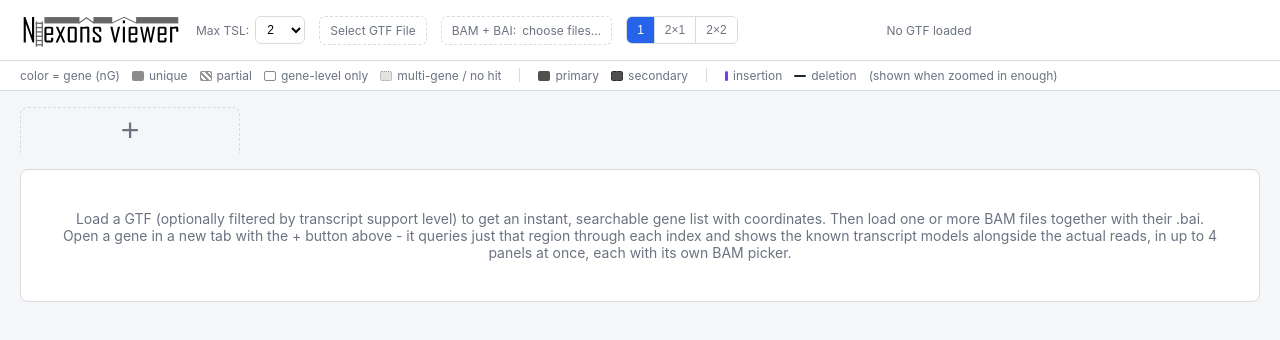
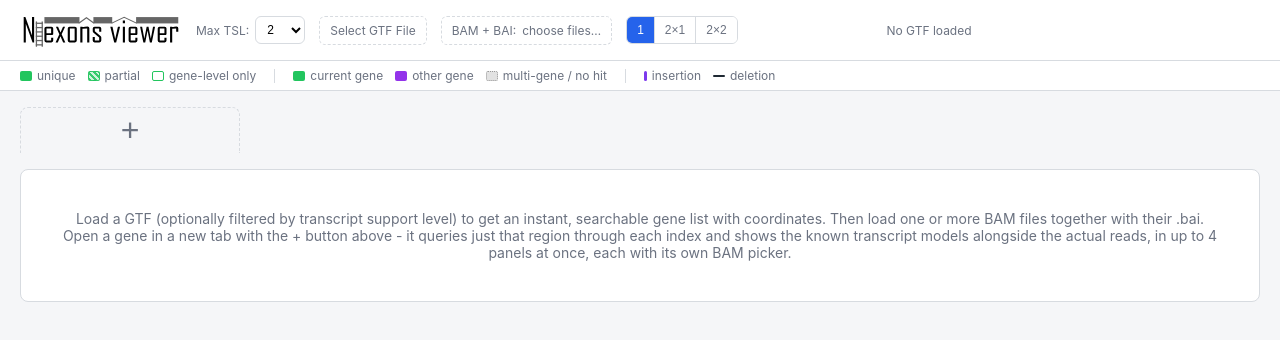
Before and after one commit to s-andrews/nexons-viewer, a React (Vite) app: page / in a window 1280 px wide. Shown: the top 340 px of the page. Built offline with nearby package versions, Linux system fonts and the light colour scheme.

Commit message:
Improve colour legend

```diff
--- a/src/App.css
+++ b/src/App.css
@@ -6,6 +6,8 @@
     --muted: #6b7280;
     --accent: #2563eb;
     --gene-neutral: 140,140,140;
+    --current-gene: 34,197,94;
+    --other-gene: 147,51,234;
 }
 
 body {
@@ -137,15 +139,18 @@ label.file-label-progress { cursor: default; }
     color: var(--muted);
     flex-wrap: wrap;
 }
+#legend .legend-row { display: flex; gap: 18px; align-items: center; flex-wrap: wrap; }
 #legend .group { display: flex; gap: 12px; align-items: center; }
 #legend .sep { width: 1px; height: 14px; background: var(--border); }
 #legend .item { display: flex; align-items: center; gap: 5px; }
 .box { width: 12px; height: 10px; border-radius: 2px; display: inline-block; vertical-align: middle; }
-.box.secondary { border: 1px dashed rgba(0,0,0,0.5); background: repeating-linear-gradient(45deg, rgba(0,0,0,0.15), rgba(0,0,0,0.15) 2px, transparent 2px, transparent 4px); }
-.box.style-unique { background: rgb(var(--gene-neutral)); }
-.box.style-partial { background: repeating-linear-gradient(45deg, rgba(var(--gene-neutral),0.9), rgba(var(--gene-neutral),0.9) 2px, transparent 2px, transparent 4px); border: 1px solid rgba(var(--gene-neutral),0.9); }
-.box.style-gene { background: transparent; border: 1.5px solid rgb(var(--gene-neutral)); }
+.box.style-unique { background: rgb(var(--current-gene)); }
+.box.style-partial { background: repeating-linear-gradient(45deg, rgba(var(--current-gene),0.9), rgba(var(--current-gene),0.9) 2px, rgba(var(--current-gene),0.22) 2px, rgba(var(--current-gene),0.22) 4px); border: 1px solid rgba(var(--current-gene),0.9); }
+.box.style-gene { background: transparent; border: 1.5px solid rgb(var(--current-gene)); }
 .box.style-multi { background: rgba(var(--gene-neutral),0.25); border: 1px dotted rgba(var(--gene-neutral),0.85); }
+.box.colour-current-gene { background: rgb(var(--current-gene)); }
+.box.colour-other-gene { background: rgb(var(--other-gene)); }
+.box.colour-no-gene { background: rgba(var(--gene-neutral),0.25); border: 1px dotted rgba(var(--gene-neutral),0.85); }
 
 #geneTabs { margin: 16px 20px 0 20px; }
 .tab-strip { display: flex; align-items: flex-start; gap: 8px; flex-wrap: wrap; }
--- a/src/components/AlignmentCanvas.tsx
+++ b/src/components/AlignmentCanvas.tsx
@@ -6,34 +6,21 @@ import type { BamRecord, CigarOp, ExonGene, ExonTranscript } from "../types";
 // would re-fire the peaks-reporting effect every render too.
 const EMPTY_TRANSCRIPTS: ExonTranscript[] = [];
 
-// Reads sharing a gene (nG) share a hue, so an overlapping gene's reads (parked in the
-// "no match to this gene" lane) can be visually traced back to which nearby gene they actually
-// belong to. Confidence (nR: unique/partial/gene/multi) is shown as fill *style* instead of hue -
-// see drawConfidenceBlock. "multi" reads may be compatible with more than one gene (per
-// nexons.py, not just one transcript), so they don't get a gene hue at all.
-const GENE_HUE_PALETTE = [
-    "31,119,180", "255,127,14", "44,160,44", "214,39,40", "148,103,189",
-    "140,86,75", "227,119,194", "188,189,34", "23,190,207", "241,143,1",
-];
+// Read hue is semantic: green means the read is assigned to the currently displayed gene,
+// purple means it is assigned to another single gene, and gray means multi-gene or no hit.
+// Confidence (nR: unique/partial/gene/multi) is shown as fill *style* instead of hue - see
+// drawConfidenceBlock.
+const CURRENT_GENE_GREEN = "34,197,94";
+const OTHER_GENE_PURPLE = "147,51,234";
 const NEUTRAL_GRAY = "140,140,140";
 
-function hashStringToIndex(s: string, mod: number): number {
-    let h = 0;
-    for (let i = 0; i < s.length; i++) h = (h * 31 + s.charCodeAt(i)) | 0;
-    return Math.abs(h) % mod;
-}
+function colorForRead(r: BamRecord, currentGene: ExonGene): string {
+    const nR = typeof r.tags.nR === "string" ? r.tags.nR : undefined;
+    if (nR !== "unique" && nR !== "partial" && nR !== "gene") return NEUTRAL_GRAY;
 
-function colorForGene(geneId: string | undefined): string {
-    if (!geneId) return NEUTRAL_GRAY;
-    return GENE_HUE_PALETTE[hashStringToIndex(geneId, GENE_HUE_PALETTE.length)];
-}
-
-function colorForRead(r: BamRecord): string {
-    const nR = typeof r.tags.nR === "string" ? r.tags.nR : undefined;
-    if (nR === "unique" || nR === "partial" || nR === "gene") {
-        return colorForGene(typeof r.tags.nG === "string" ? r.tags.nG : undefined);
-    }
-    return NEUTRAL_GRAY; // "multi" (ambiguous across genes) or no hit at all
+    const nG = typeof r.tags.nG === "string" ? r.tags.nG : undefined;
+    if (!nG) return NEUTRAL_GRAY;
+    return nG === currentGene.id || nG === currentGene.name ? CURRENT_GENE_GREEN : OTHER_GENE_PURPLE;
 }
 
 // There's no genomics-standard color scheme for CIGAR text (the SAM spec defines the ops,
@@ -282,9 +269,9 @@ function drawConfidenceBlock(ctx: CanvasRenderingContext2D, x: number, y: number
     }
 }
 
-function drawReadRow(ctx: CanvasRenderingContext2D, r: PackedRead, rowY: number, scaleX: ScaleX, showCigarDetail: boolean, selected: boolean, hitRects: HitRect[]) {
+function drawReadRow(ctx: CanvasRenderingContext2D, r: PackedRead, rowY: number, scaleX: ScaleX, showCigarDetail: boolean, selected: boolean, currentGene: ExonGene, hitRects: HitRect[]) {
     const midY = rowY + ROW_H / 2;
-    const rgb = colorForRead(r);
+    const rgb = colorForRead(r, currentGene);
     const nR = typeof r.tags.nR === "string" ? r.tags.nR : undefined;
 
     ctx.strokeStyle = `rgba(${rgb},${r.isSecondary ? 0.4 : 0.7})`;
@@ -798,7 +785,7 @@ export default function AlignmentCanvas({ gene, records, exonIndexById, locked,
                 } else {
                     y += LANE_INNER_GAP;
                     for (const r of lane.layout!.reads) {
-                        drawReadRow(ctx, r, y + r.row * (ROW_H + ROW_GAP), scaleX, showCigarDetail, r === selectedRead, hitRects);
+                        drawReadRow(ctx, r, y + r.row * (ROW_H + ROW_GAP), scaleX, showCigarDetail, r === selectedRead, gene, hitRects);
                     }
                     y += lane.layout!.rowCount * (ROW_H + ROW_GAP) + LANE_BOTTOM_GAP;
                 }
@@ -838,7 +825,7 @@ export default function AlignmentCanvas({ gene, records, exonIndexById, locked,
                     ctx.fillText("Gene-level match, no specific transcript (nR: gene)", 4, y + 11);
                     y += 14 + LANE_INNER_GAP;
                     for (const r of lane.geneLevelLayout!.reads) {
-                        drawReadRow(ctx, r, y + r.row * (ROW_H + ROW_GAP), scaleX, showCigarDetail, r === selectedRead, hitRects);
+                        drawReadRow(ctx, r, y + r.row * (ROW_H + ROW_GAP), scaleX, showCigarDetail, r === selectedRead, gene, hitRects);
                     }
                     y += lane.geneLevelLayout!.rowCount * (ROW_H + ROW_GAP) + LANE_BOTTOM_GAP;
 
@@ -847,7 +834,7 @@ export default function AlignmentCanvas({ gene, records, exonIndexById, locked,
                     ctx.fillText("No match to this gene (nR: blank/multi) — may align to an overlapping gene", 4, y + 11);
                     y += 14 + LANE_INNER_GAP;
                     for (const r of lane.noMatchLayout!.reads) {
-                        drawReadRow(ctx, r, y + r.row * (ROW_H + ROW_GAP), scaleX, showCigarDetail, r === selectedRead, hitRects);
+                        drawReadRow(ctx, r, y + r.row * (ROW_H + ROW_GAP), scaleX, showCigarDetail, r === selectedRead, gene, hitRects);
                     }
                     y += lane.noMatchLayout!.rowCount * (ROW_H + ROW_GAP) + LANE_BOTTOM_GAP;
                 }
--- a/src/components/Legend.tsx
+++ b/src/components/Legend.tsx
@@ -1,23 +1,23 @@
 export default function Legend() {
     return (
         <div id="legend">
+            <div className="legend-row">
                 <div className="group">
-                <span className="item">color = gene (nG)</span>
                     <span className="item"><i className="box style-unique" /> unique</span>
                     <span className="item"><i className="box style-partial" /> partial</span>
                     <span className="item"><i className="box style-gene" /> gene-level only</span>
-                <span className="item"><i className="box style-multi" /> multi-gene / no hit</span>
                 </div>
                 <div className="sep" />
                 <div className="group">
-                <span className="item"><i className="box" style={{ background: "rgb(80,80,80)" }} /> primary</span>
-                <span className="item"><i className="box secondary" style={{ background: "rgb(80,80,80)" }} /> secondary</span>
+                    <span className="item"><i className="box colour-current-gene" /> current gene</span>
+                    <span className="item"><i className="box colour-other-gene" /> other gene</span>
+                    <span className="item"><i className="box colour-no-gene" /> multi-gene / no hit</span>
                 </div>
                 <div className="sep" />
                 <div className="group">
                     <span className="item"><i className="box" style={{ background: "#7c3aed", width: 3 }} /> insertion</span>
                     <span className="item"><i className="box" style={{ background: "#1f2933", height: 2 }} /> deletion</span>
-                <span className="item">(shown when zoomed in enough)</span>
+                </div>
             </div>
         </div>
     );
```
Lines whose indentation alone changed are shown as unchanged.
